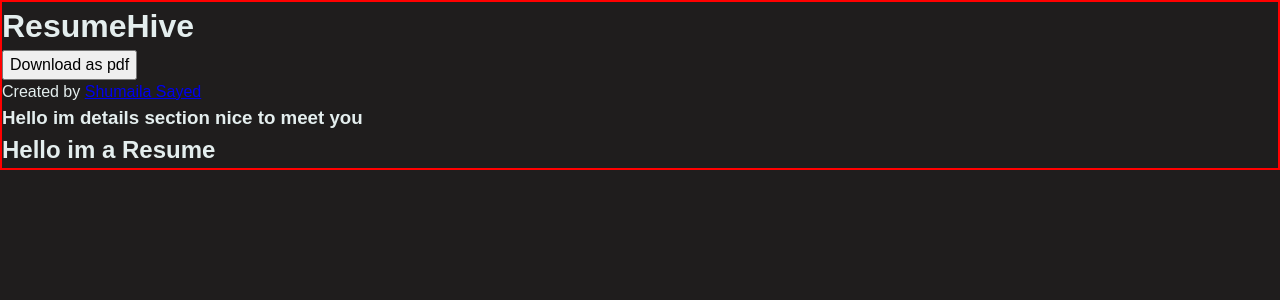
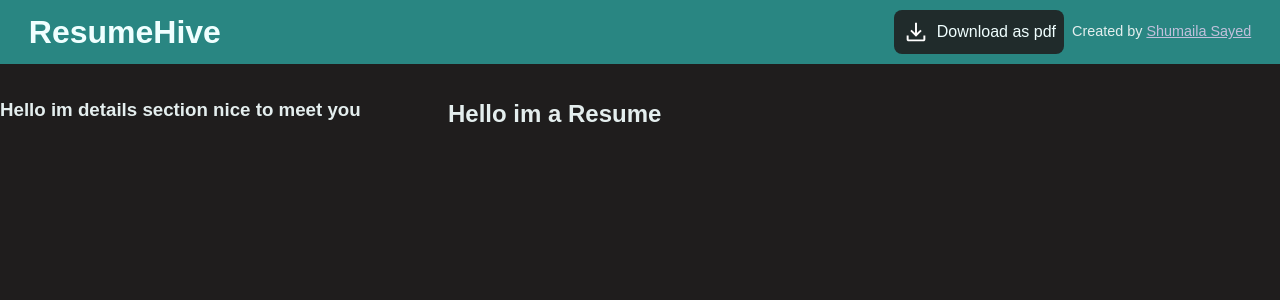
Before and after one commit to Shumaila-sayed/ResumeHive, a React (Vite) app: page / in a window 1280 px wide. Shown: the top 300 px of the page. Built offline with nearby package versions, Linux system fonts and the light colour scheme; a web font is replaced by a local one.

Commit message:
Style header

```diff
--- a/src/components/Header.jsx
+++ b/src/components/Header.jsx
@@ -1,12 +1,28 @@
+import '../styles/Header.css'
+import downloadIcon from '../assets/download_32dp_FFFFFF_FILL0_wght400_GRAD0_opsz40.svg';
+
 function Header() {
     return (
-			<div>
+			<div className='header'>
 				<h1>ResumeHive</h1>
-				<button>Download as pdf</button>
-				<p>
-					Created by{' '}
-					<a href='https://github.com/Shumaila-sayed' target="_blank" >Shumaila Sayed</a>
-				</p>
+				<div className='header-info'>
+					<button>
+						<img
+							src={downloadIcon}
+							alt=''
+						/>
+						Download as pdf
+					</button>
+					<p>
+						Created by{' '}
+						<a
+							href='https://github.com/Shumaila-sayed'
+							target='_blank'
+						>
+							Shumaila Sayed
+						</a>
+					</p>
+				</div>
 			</div>
 		);
 }
--- a/src/styles/App.css
+++ b/src/styles/App.css
@@ -1,5 +1,6 @@
 #root {
     display: grid;
-    border: 2px solid red;
-
+    grid-template-columns: 1fr 2fr;
+    grid-template-rows: 1fr 4fr;
+    gap: 2em;
 }
--- /dev/null
+++ b/src/styles/Header.css
@@ -0,0 +1,47 @@
+.header {
+    grid-column: 1 / 3;
+    display: flex;
+    justify-content: space-between;
+    padding: 0.5em 1.8em ;
+    background-color: rgb(41, 134, 130);
+}
+
+.header-info {
+    display: flex;
+    gap: 0.5em;
+    align-items: center;
+}
+
+h1 {
+    color: azure;
+}
+
+img {
+    width: 1.8em;
+    height: 1.8em;
+}
+
+button {
+    background-color: rgba(31, 29, 29, 0.863);
+    color: azure;
+    border: none;
+    display: flex;
+    border-radius: 0.5em;
+    padding: 0.5em;
+    align-items: center;
+    gap: 0.4em;
+    cursor: pointer;
+}
+
+p {
+    font-size: 0.9em;
+}
+
+a {
+    color: rgb(192, 192, 219);
+    transition: 0.3s ease;
+}
+
+a:hover {
+    color: rgb(149, 149, 248);
+}
```
Also changed, not shown: src/assets/download_32dp_FFFFFF_FILL0_wght400_GRAD0_opsz40.svg (added), src/styles/Details.css (added), src/styles/Resume.css (added).
